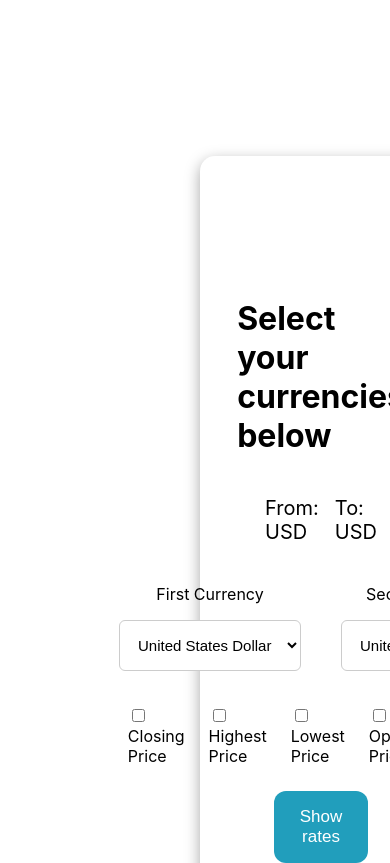
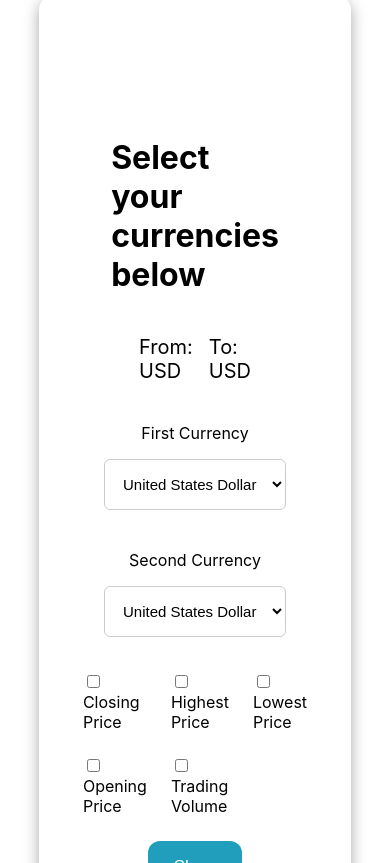
Before and after one commit to stansaner/ExchangeMate, a React (Create React App) app: page / in a window 390 px wide. Shown: the part 1021-1884 px from the top of the page. Built offline with nearby package versions, Linux system fonts and the light colour scheme.

Commit message:
media queries for dropdown and checkboxes

```diff
--- a/src/components/checkboxes/checkboxes.css
+++ b/src/components/checkboxes/checkboxes.css
@@ -4,3 +4,11 @@
     gap: 1.5rem;
 
 }
+
+@media (max-width: 550px) {
+    .checkbox-style {
+        display: grid;
+        grid-template-rows: 1fr 1fr;
+        grid-template-columns: 1fr 1fr 1fr;
+    }
+}
--- a/src/components/dropdown/dropdown.css
+++ b/src/components/dropdown/dropdown.css
@@ -20,3 +20,9 @@
     border-radius: 6px;
     position: relative;
 }
+
+@media (max-width: 550px) {
+    #currency-checker {
+        flex-direction: column;
+    }
+}
--- a/src/pages/landing/landing.css
+++ b/src/pages/landing/landing.css
@@ -6,10 +6,11 @@
     padding: 7.5rem;
     border: 1px solid transparent;
     border-radius: 15px;
-    margin: 200px;
+    margin: 10%;
     box-shadow: rgba(0, 0, 0, 0.35) 0px 5px 15px;
 
 }
+
 
 .firstsecond-currency {
     display: flex;
```
